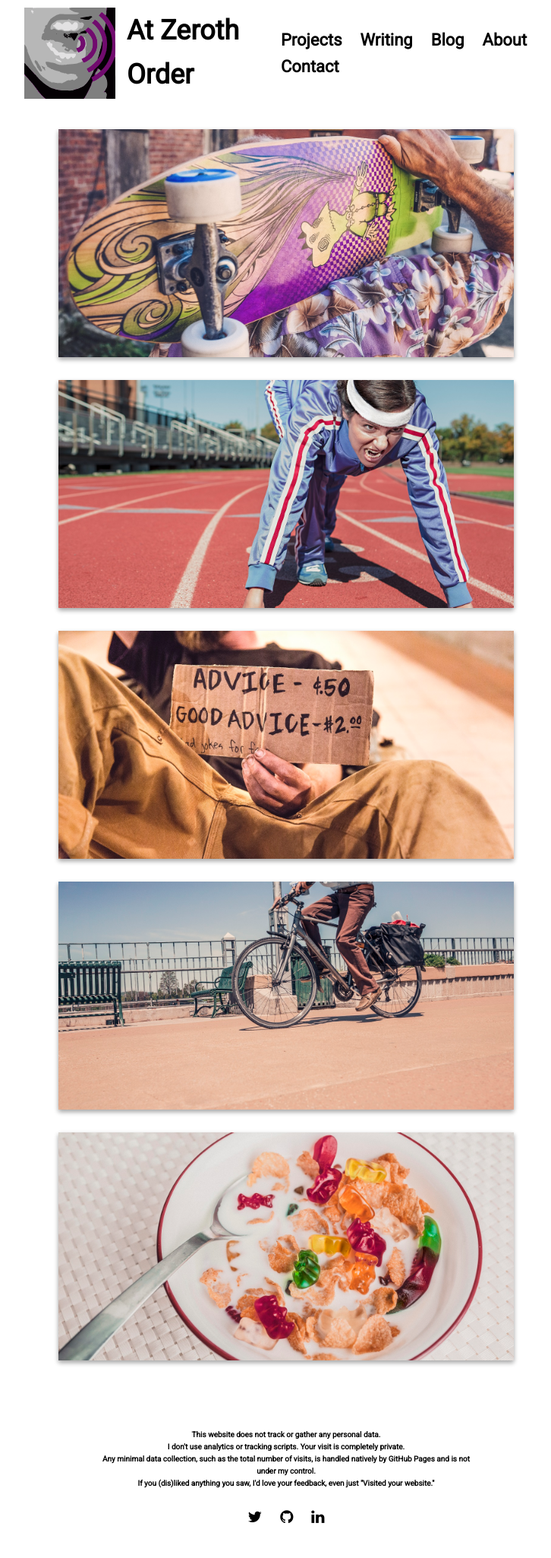
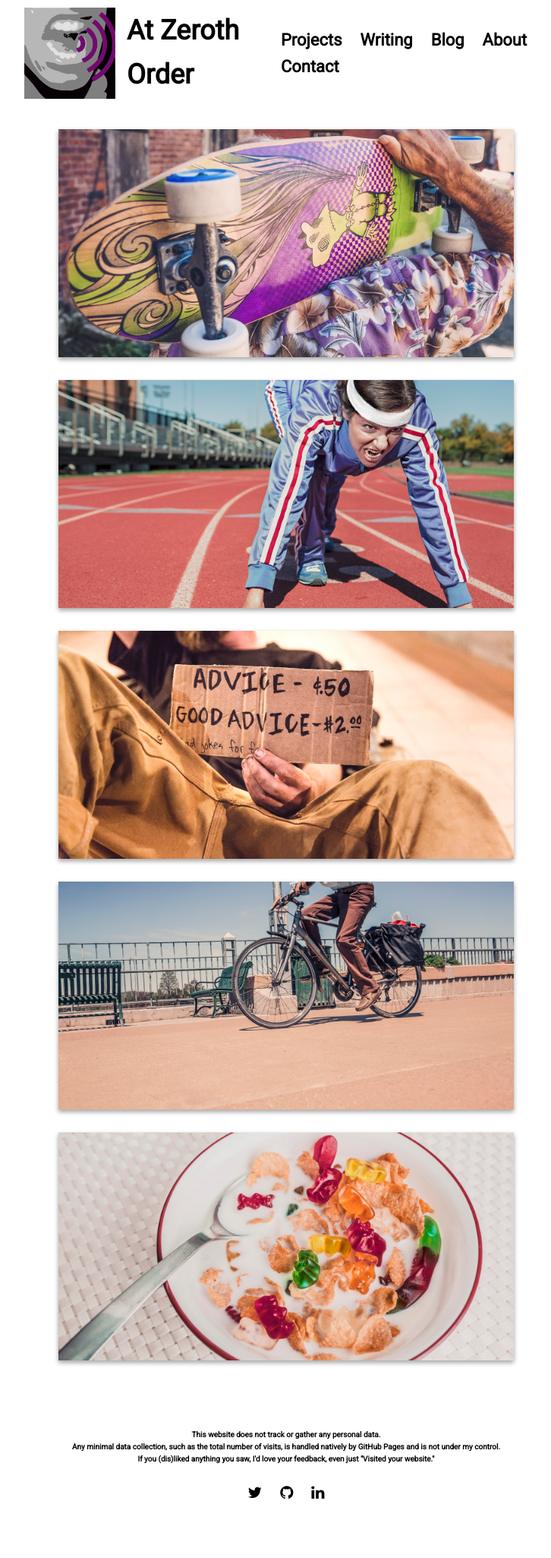
Before and after one commit to thicknavyrain/thicknavyrain.github.io, a Jekyll site: the page built from index.md, in a window 1280 px wide. Shown: the whole page at 76% size, without its empty margins (263-989 px from the left). Built offline with Jekyll 4.4.1, drawn with Linux system fonts in a browser that asks for light colours; nearby versions of some CDN libraries.

Commit message:
Updated footer

```diff
--- a/_includes/footer.html
+++ b/_includes/footer.html
@@ -3,7 +3,6 @@
     <div class="footer-tagline">
       <p>{{ site.data.settings.footer }}</p>
       <p><strong>This website does not track or gather any personal data.</strong>  <br>
-      I don't use analytics or tracking scripts. Your visit is completely private.  <br>
       Any minimal data collection, such as the total number of visits, is handled natively by GitHub Pages and is not under my control. <br>
       If you (dis)liked anything you saw, I'd love your feedback, even just "Visited your website."</p>
     </div>
--- a/_sass/3-sections/_footer.sass
+++ b/_sass/3-sections/_footer.sass
@@ -1,7 +1,7 @@
 footer
   height: 200px
   .footer-wrap
-    max-width: 500px
+    max-width: 800px
     margin: 0px auto 0px
     padding: 10px
     .footer-tagline
```
